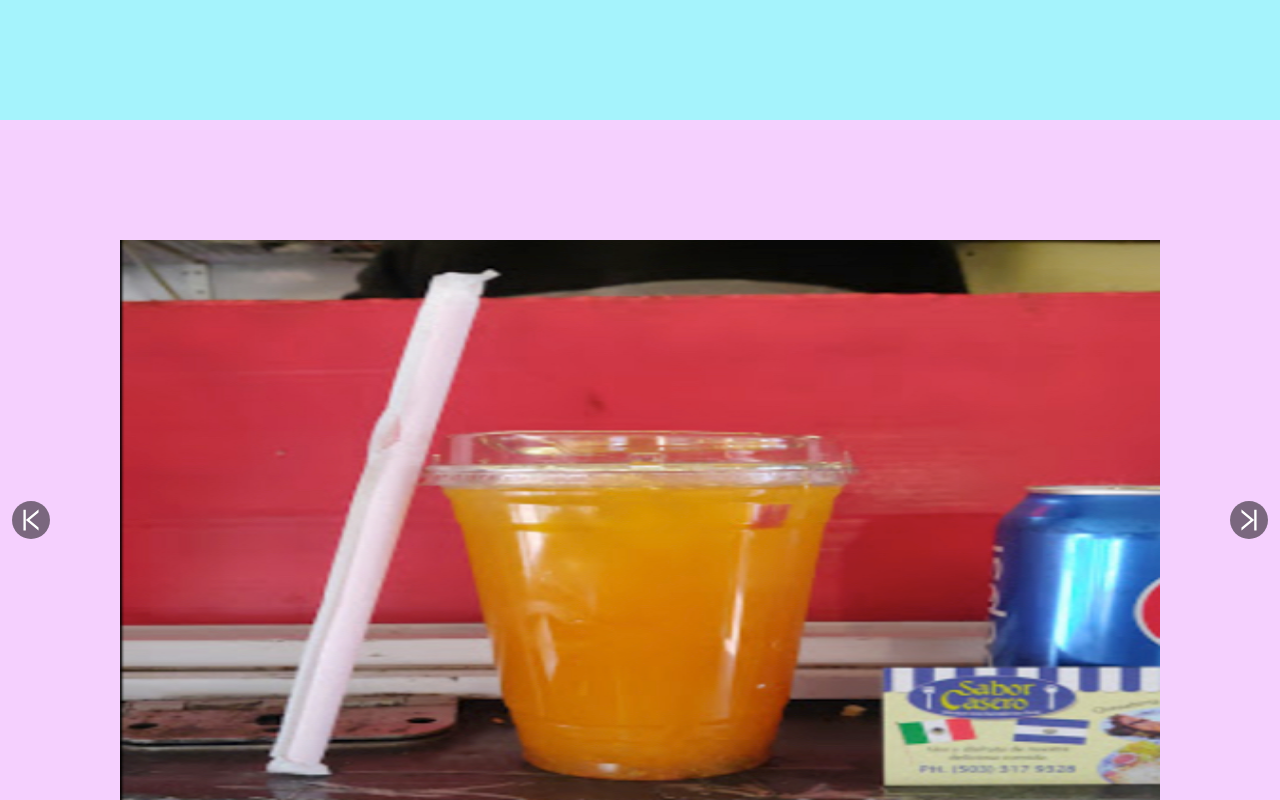
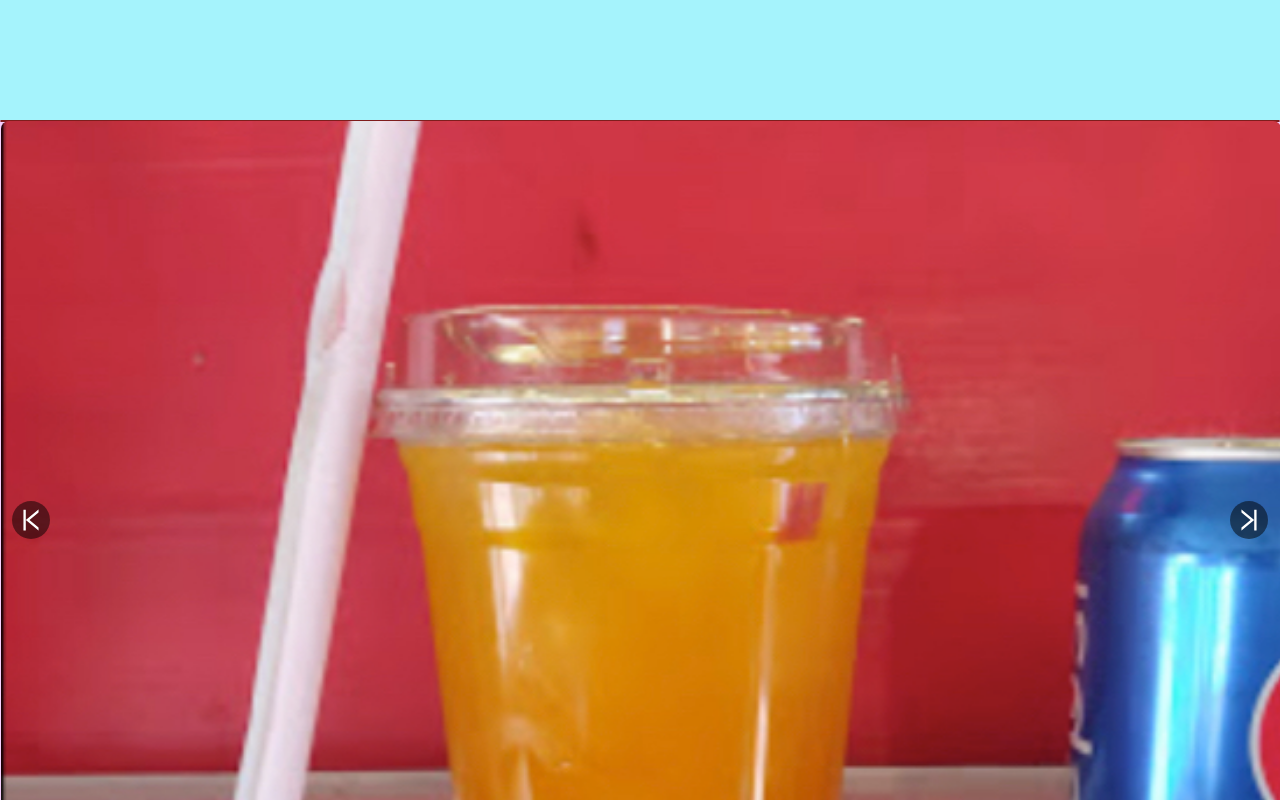
Before and after one commit to wowgr8/sabor-casero, a React (Create React App) app: page / in a window 1280 px wide. Shown: the part 2280-3080 px from the top of the page. Built offline with nearby package versions, Linux system fonts and the light colour scheme.

Commit message:
replace css with Tailwind object-fit, add rounded images, remove padding

```diff
--- a/src/components/Gallery.js
+++ b/src/components/Gallery.js
@@ -3,7 +3,6 @@ import { GalleryList } from '../helpers/GalleryList';
 import { AiOutlineVerticalRight, AiOutlineVerticalLeft } from "react-icons/ai";
 
 let count = 0;
-
 
 function Gallery() {
   const [currentIndex, setCurrentIndex] = useState(0);
@@ -20,10 +19,14 @@ function Gallery() {
   };
 
   return (
-    <div name="gallery" className='bg-fuchsia-200 relative w-screen h-screen'>
-      <div className=" absolute top-0 left-0 bottom-0 right-0 overflow-hidden  ">
-        <div className="carousel">
-          <img src={GalleryList[currentIndex].image} alt={GalleryList[currentIndex].alt} className="absolute carousel__image w-full h-full  object-fit: contain " style={{padding: "120px"}} />
+    <div name="gallery"  className="bg-fuchsia-200 relative w-screen h-screen">
+      <div className="absolute top-0 left-0 bottom-0 right-0 overflow-hidden">
+        <div className="carousel-container border border-red-900 rounded-lg">
+          <img
+            src={GalleryList[currentIndex].image}
+            alt={GalleryList[currentIndex].alt}
+            className="absolute w-full h-full rounded-lg object-cover"
+          />
         </div>
 
         <div className="absolute w-full top-1/2 transform -translate-y-1/2 px-3 flex justify-between items-center">
```
